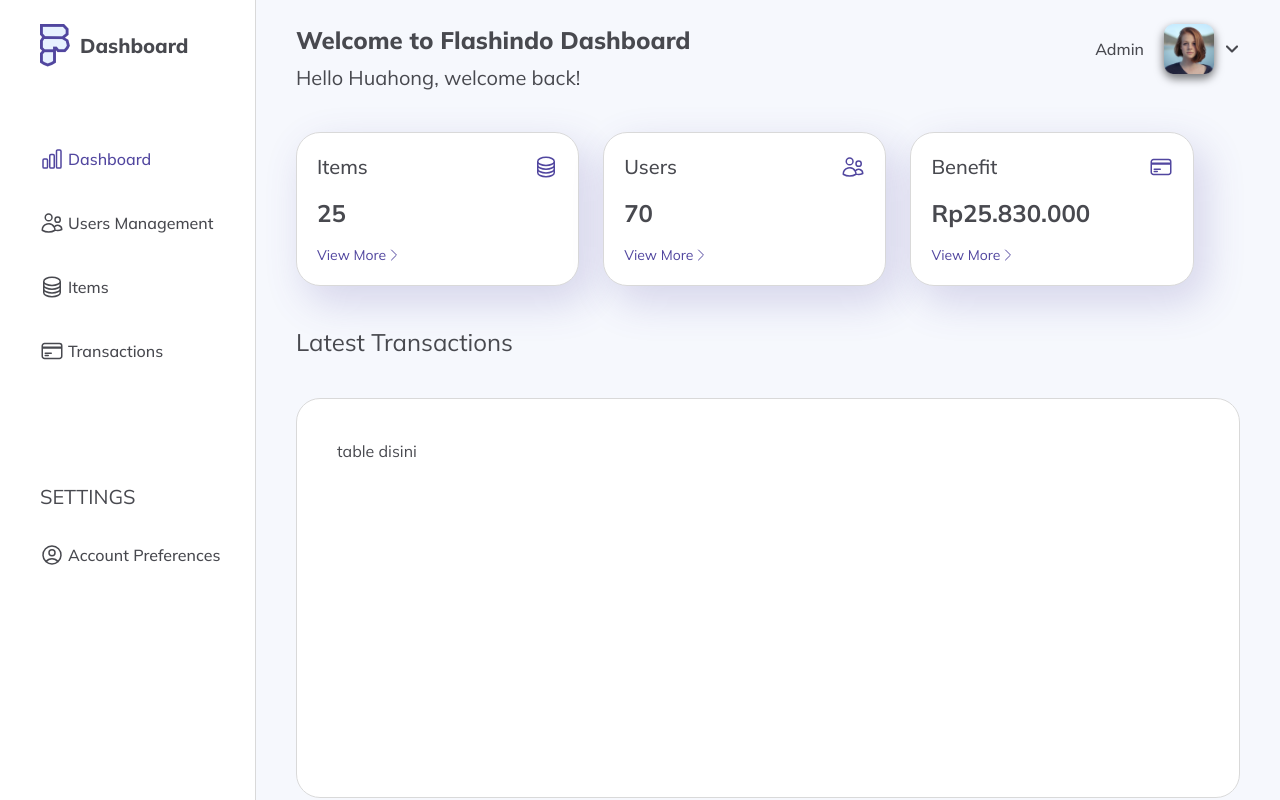
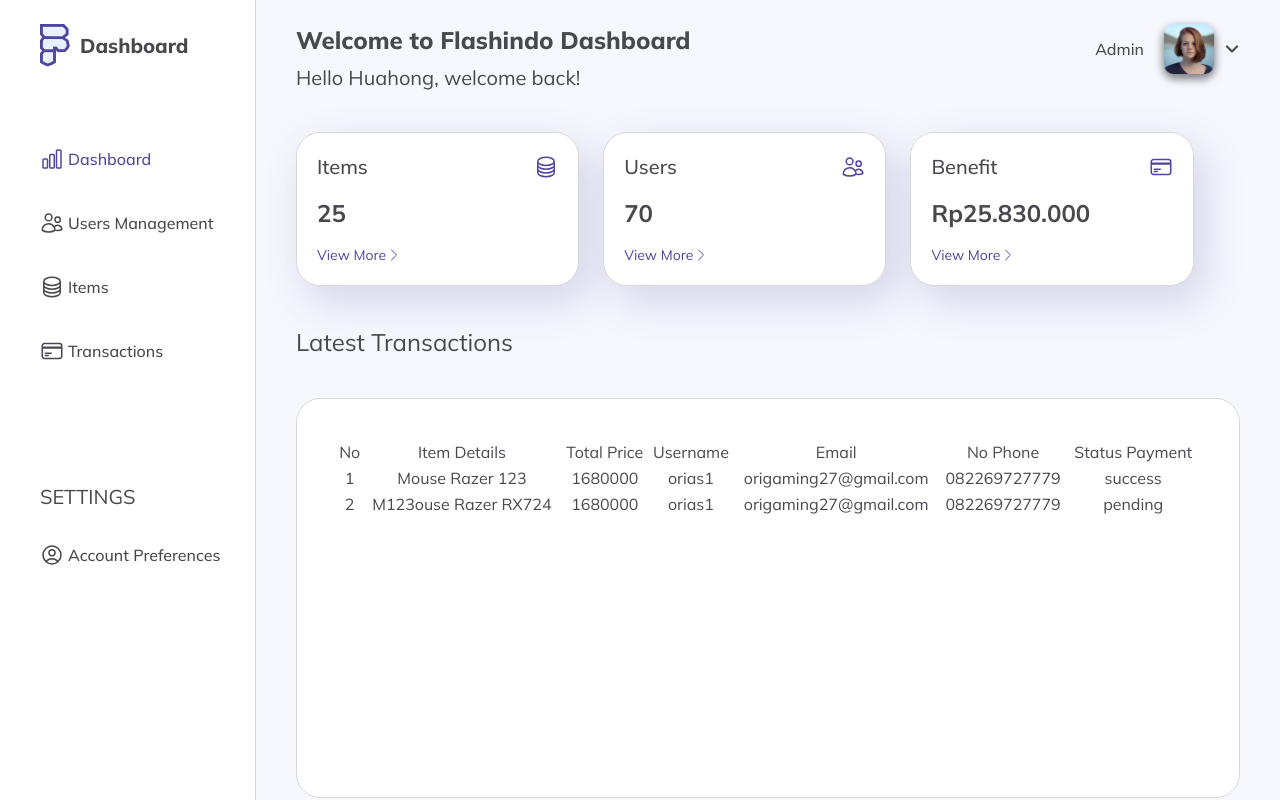
Before and after one commit to oriastanjung/flashindo-fe-admin, a React (Vite) app: page / in a window 1280 px wide. Built offline with nearby package versions, Linux system fonts and the light colour scheme.

Commit message:
add table dashboard

```diff
--- /dev/null
+++ b/src/components/TableTransactionsDashboard/index.jsx
@@ -0,0 +1,112 @@
+function TableTransactionDashboard() {
+  const data = [
+    {
+      _id: "6450fd3c8e2c92c71e3ed284",
+      id_user: {
+        _id: "6444fd46ab11399071711365",
+        username: "orias1",
+        email: "origaming27@gmail.com",
+        no_telpon: "082269727779",
+      },
+      id_item: {
+        _id: "644e636284942bd2bf30019a",
+        name: "Mouse Razer 123",
+        purchase_price: 80000,
+        sell_price: 160000,
+        keypoint: ['["1600 DPI","Wireless 5G"]'],
+        thumbnail: "2023-04-30T12:52:30.137Z-ep 4.png",
+        image1: "2023-04-30T12:47:29.726Z-bpjs bayar ke 1.jpeg",
+        image2:
+          "2023-04-30T12:47:29.730Z-CSS3_and_HTML5_logos_and_wordmarks.svg.png",
+        category: "644a0dc1be968e06462b3e08",
+        stock: 110,
+        createdAt: "2023-04-30T12:47:30.115Z",
+        updatedAt: "2023-05-02T12:09:43.683Z",
+        __v: 1,
+        description: "",
+      },
+      total_price: 1680000,
+      total_pcs: 10,
+      delivery_receipt: "orias nihh",
+      tokenPayment: "1e647683-f8ea-4b63-b3e1-79147aa9dd68",
+      statusPayment: "success",
+      isFinished: true,
+      createdAt: "2023-05-02T12:08:28.305Z",
+      updatedAt: "2023-05-02T12:09:43.956Z",
+      __v: 0,
+    },
+    {
+      _id: "64529291c0f7ff614a5f3f13",
+      id_user: {
+        _id: "6444fd46ab11399071711365",
+        username: "orias1",
+        email: "origaming27@gmail.com",
+        no_telpon: "082269727779",
+      },
+      id_item: {
+        _id: "644e60e19b93a53791b32356",
+        name: "M123ouse Razer RX724",
+        description: "",
+        purchase_price: 80000,
+        sell_price: 160000,
+        keypoint: ["1600 DPI", "Wireless 5G"],
+        thumbnail: "2023-04-30T12:36:48.749Z-3461540443.jpeg",
+        image1: "",
+        image2: "",
+        category: "6449fe83f033939fcfb4cb0b",
+        stock: 100,
+        createdAt: "2023-04-30T12:36:49.202Z",
+        updatedAt: "2023-04-30T12:36:49.202Z",
+        __v: 0,
+      },
+      total_price: 1680000,
+      total_pcs: 10,
+      address: "jl tpi",
+      tokenPayment: "6e5619f1-728e-410d-aeef-4d427d180a4d",
+      delivery_receipt: "jt0124151251",
+      statusPayment: "pending",
+      isFinished: false,
+      createdAt: "2023-05-03T16:57:53.433Z",
+      updatedAt: "2023-05-03T16:59:35.203Z",
+      __v: 0,
+    },
+  ];
+  return (
+    <div>
+      <table className="table-auto w-[100%]">
+        <thead>
+          <tr className="" >
+            <th className="text-md font-normal">No</th>
+            <th className="text-md  font-normal">Item Details</th>
+            <th className="text-md font-normal">Total Price</th>
+            <th className="text-md font-normal">Username</th>
+            <th className="text-md font-normal">Email</th>
+            <th className="text-md font-normal">No Phone</th>
+            <th className="text-md font-normal">Status Payment</th>
+          </tr>
+        </thead>
+        <tbody>
+          {data &&
+            data.map((item, i) => {
+              return (
+                <tr key={i} className="text-left">
+                  <td className="text-md text-center font-normal">{i + 1}</td>
+                  <td className="text-md text-center font-normal">{item.id_item.name}</td>
+                  <td className="text-md text-center font-normal">{item.total_price}</td>
+                  <td className="text-md text-center font-normal">{item.id_user.username}</td>
+                  <td className="text-md text-center font-normal">{item.id_user.email}</td>
+                  <td className="text-md text-center font-normal">{item.id_user.no_telpon}</td>
+                  <td className="text-md text-center font-normal">{item.statusPayment}</td>
+                </tr>
+              );
+            })}
+          <tr className="flex justify-between">
+            <td></td>
+          </tr>
+        </tbody>
+      </table>
+    </div>
+  );
+}
+
+export default TableTransactionDashboard;
--- a/src/pages/Homepage.jsx
+++ b/src/pages/Homepage.jsx
@@ -5,6 +5,7 @@
 import UsersSVG from "../assets/icons/UsersSVG";
 import TransactionsSVG from "../assets/icons/TransactionsSVG";
 import CardTable from "../components/CardTable";
+import TableTransactionDashboard from "../components/TableTransactionsDashboard";
 
 function Homepage() {
   return (
@@ -24,7 +25,7 @@
         <div className="flex mt-10 flex-col gap-10 mb-10">
           <h2 className="text-2xl ">Latest Transactions</h2>
           <CardTable>
-            table disini
+            <TableTransactionDashboard />
           </CardTable>
         </div>
       </main>
```
